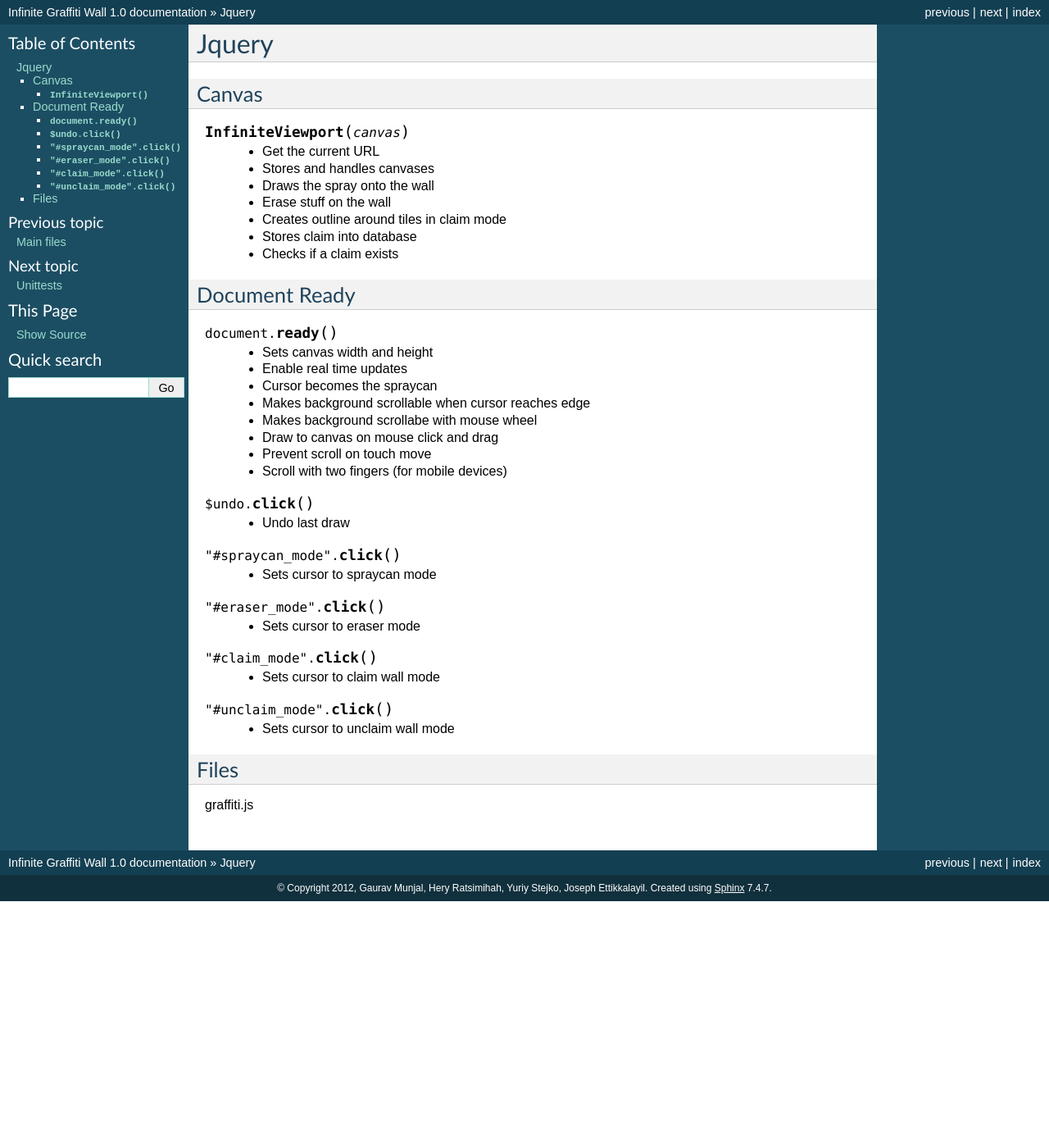
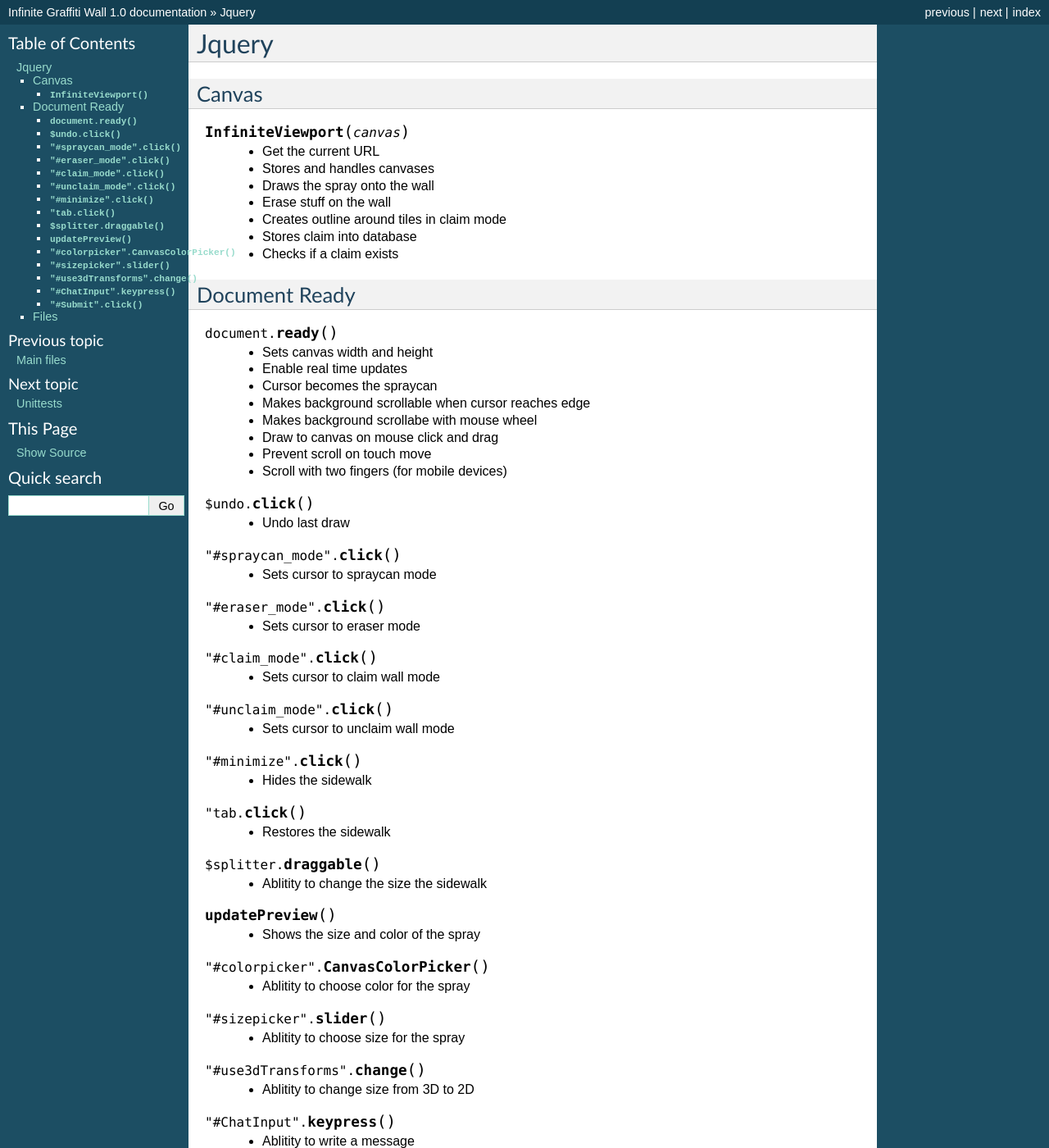
Before and after one commit to Gaurav0/InfiniteGraffitiWall, a Sphinx documentation site: the page built from docs/source/jquery.rst, in a window 1280 px wide and 1400 px high. Shown: the whole window at 82% size. Built offline with Sphinx 7.4.7, drawn with Linux system fonts in a browser that asks for light colours; formulas are drawn with MathJax 3; some of the changed text lies outside the part shown.

Commit message:
finished jquery docs

```diff
--- a/docs/source/jquery.rst
+++ b/docs/source/jquery.rst
@@ -63,6 +63,42 @@ Document Ready
 
 	* Sets cursor to unclaim wall mode
 
+.. js:function:: "#minimize".click()
+
+	* Hides the sidewalk
+
+.. js:function:: "tab.click()
+
+	* Restores the sidewalk
+
+.. js:function:: $splitter.draggable()
+
+	* Ablitity to change the size the sidewalk
+
+.. js:function:: updatePreview()
+
+	* Shows the size and color of the spray
+
+.. js:function:: "#colorpicker".CanvasColorPicker()
+
+	* Ablitity to choose color for the spray
+
+.. js:function:: "#sizepicker".slider()
+
+	* Ablitity to choose size for the spray
+
+.. js:function:: "#use3dTransforms".change()
+
+	* Ablitity to change size from 3D to 2D
+
+.. js:function:: "#ChatInput".keypress()
+
+	* Ablitity to write a message
+
+.. js:function:: "#Submit".click()
+
+	* Ablitity to send message written
+
 
 
 
```
